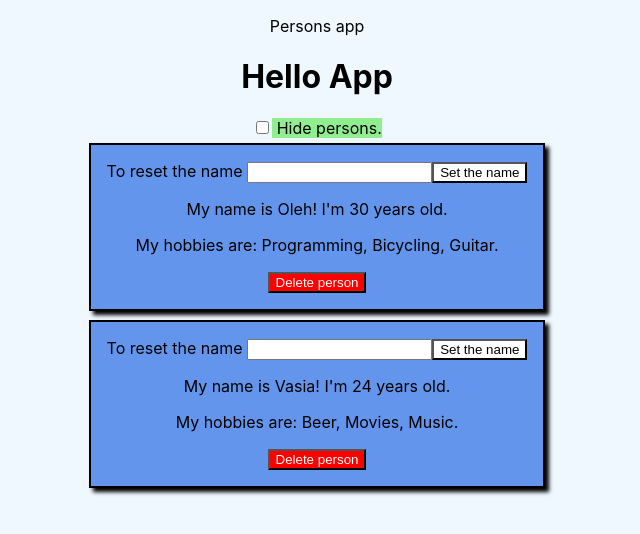
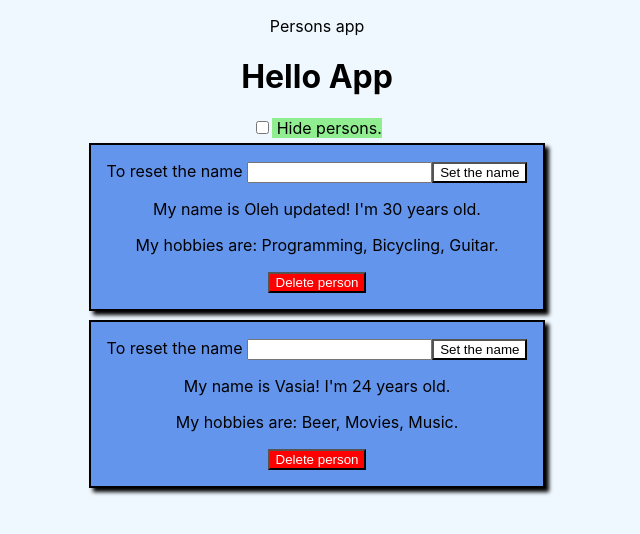
Before and after one commit to bondarukoleh/burgers_cafe_react_course, a React (Create React App) app: page / in a window 1280 px wide. Shown: the top 534 px of the page, without its empty margins (323-963 px from the left). Built offline with nearby package versions, Linux system fonts and the light colour scheme.

Commit message:
added lifecycle hooks

```diff
--- a/src/components/Persons/Person/Person.js
+++ b/src/components/Persons/Person/Person.js
@@ -1,4 +1,4 @@
-import React, {useState} from 'react';
+import React, {Component} from 'react';
 import personStyles from './Person.module.css';
 import buttonStyles from '../../../css/Button.module.css';
 
@@ -23,27 +23,40 @@ const Button = styled.button`
 `;
 */
 
-const Person = (props) => {
+class Person extends Component {
+  /* using hooks
   const [personState, setPersonState] = useState({name: props.name, age: props.age});
-  const [personHobbies] = useState(props.children);
+   const [personHobbies] = useState(props.children);
+  */
 
-  const handleSetName = (e) => {
-    const input = document.querySelector(`#set${personState.name}`);
-    if (!input.value) {
-      return;
-    }
-    setPersonState({name: input.value, age: props.age});
-    input.value = '';
-  };
+  shouldComponentUpdate(nextProps, nextState, nextContext) {
+    console.log('shouldComponentUpdate PERSON', this.props.name)
+    return nextProps.name !== this.props.name;
+  }
 
-  return <div className={personStyles.person}>
-    <label htmlFor={`set${personState.name}`}>To reset the name </label>
-    <input type="text" id={`set${personState.name}`}/>
-    <button key={1} className={buttonStyles.btn} onClick={handleSetName}>Set the name</button>
-    <p>My name is {personState.name}! I'm {personState.age} years old.</p>
-    <p>My hobbies are: {personHobbies.join(', ')}.</p>
-    <button className={`${buttonStyles.btn} ${buttonStyles.primary}`} key={2} onClick={props.deleteButtonHandler}>Delete person</button>
-  </div>;
-};
+  getSnapshotBeforeUpdate(prevProps, prevState) {
+    console.log('getSnapshotBeforeUpdate PERSON', this.props.name)
+    return {snapshot: 'returned from getSnapshotBeforeUpdate'};
+  }
+
+  componentDidUpdate(prevProps, prevState, snapshot) {
+    console.log('componentDidUpdate PERSON', this.props.name)
+    console.log(snapshot)
+  }
+
+  render() {
+    console.log('Render from PERSON', this.props.name)
+    return <div className={personStyles.person}>
+      <label htmlFor={`set_${this.props.id}`}>To reset the name </label>
+      <input type="text" id={`set_${this.props.id}`}/>
+      <button key={1} className={buttonStyles.btn} onClick={this.props.handleSetName}>Set the name</button>
+      <p>My name is {this.props.name}! I'm {this.props.age} years old.</p>
+      <p>My hobbies are: {this.props.children.join(', ')}.</p>
+      <button className={`${buttonStyles.btn} ${buttonStyles.primary}`} key={2}
+              onClick={this.props.deleteButtonHandler}>Delete person
+      </button>
+    </div>;
+  }
+}
 
 export default Person;
--- a/src/components/Persons/Persons.js
+++ b/src/components/Persons/Persons.js
@@ -2,16 +2,6 @@ import React from "react";
 import Person from "./Person/Person";
 
 const persons = (props) => {
-
-  const deletePerson = (personId) => {
-    const persons = [...props.persons];
-    const indexToDelete = persons.findIndex(({id}) => id === personId);
-    if (indexToDelete !== -1) {
-      persons.splice(indexToDelete, 1);
-      this.setState({persons});
-    }
-  };
-
   const renderPersons = () => {
     const {showPersons} = props;
     let persons = null;
@@ -19,18 +9,20 @@ const persons = (props) => {
       persons = <div className="person-wrap">
         {
           props.persons
-            .map(({name, age, hobbies, id}) =>
-              <Person
+            .map(({name, age, hobbies, id}) => {
+              return <Person
                 key={id}
                 name={name}
                 age={age}
-                deleteButtonHandler={() => deletePerson(id)}>{hobbies}</Person>)
+                id={id}
+                deleteButtonHandler={() => props.deletePerson(id)  } handleSetName={(e) => props.handleSetName(e, id)}>{hobbies}</Person>
+            })
         }
       </div>;
     }
     return persons;
   };
-
+  console.log('Persons render is called');
   return renderPersons();
 };
 
--- a/src/containers/App.js
+++ b/src/containers/App.js
@@ -4,11 +4,20 @@ import Persons from "../components/Persons/Persons";
 import Header from '../components/Header/Header';
 
 class App extends Component {
+  constructor(props) {
+    super(props);
+  }
+
+  // static getDerivedStateFromProps(props, state) {
+  //   console.log('getDerivedStateFromProps. state and props: ', state, props)
+  //   return state;
+  // }
+
   state = {
     showPersons: true,
     persons: [
-      {id: 'qwe', name: "Oleh", age: 30, hobbies: ['Programming', 'Bicycling', 'Guitar']},
-      {id: 'ert', name: "Vasia", age: 24, hobbies: ['Beer', 'Movies', 'Music']}
+      {id: 'oleh', name: "Oleh", age: 30, hobbies: ['Programming', 'Bicycling', 'Guitar']},
+      {id: 'vasia', name: "Vasia", age: 24, hobbies: ['Beer', 'Movies', 'Music']}
     ]
   };
 
@@ -16,14 +25,50 @@ class App extends Component {
     this.setState({showPersons: !e.target.checked});
   }.bind(this);
 
+  deletePerson = (personId) => {
+    const persons = [...this.state.persons];
+    const indexToDelete = persons.findIndex(({id}) => id === personId);
+    if (indexToDelete !== -1) {
+      persons.splice(indexToDelete, 1);
+      this.setState({persons});
+    }
+  };
+
+  handleSetName = (e, personId) => {
+    const input = document.querySelector(`#set_${personId}`);
+    console.log(input)
+    if (!input.value) {
+      return;
+    }
+    const persons = [...this.state.persons];
+    const personToChangeIndex = persons.findIndex(({id}) => id === personId);
+    persons[personToChangeIndex].name = input.value;
+    this.setState({persons});
+    input.value = '';
+  };
+
   render() {
+    console.log('App render is started');
     return <div className="App">
       <p>{this.props.title}</p>
       <Header hidePersonsHandler={this.toggleShowingPersons} showPersons={this.state.showPersons}/>
       <main>
-        <Persons persons={this.state.persons} showPersons={this.state.showPersons}/>
+        <Persons persons={this.state.persons} showPersons={this.state.showPersons} deletePerson={this.deletePerson} handleSetName={this.handleSetName}/>
       </main>
     </div>;
+  }
+
+  componentDidMount() {
+    console.log('componentDidMount');
+    setTimeout(_ => {
+      console.log('AAAAAAAAAAAAAAAAAAAAAAAAAAAAA')
+      console.log('AAAAAAAAAAAAAAAAAAAAAAAAAAAAA')
+      console.log('AAAAAAAAAAAAAAAAAAAAAAAAAAAAA')
+      console.log('AAAAAAAAAAAAAAAAAAAAAAAAAAAAA')
+      const persons = [...this.state.persons];
+      persons[0].name = 'Oleh updated'
+      this.setState({persons})
+    }, 2000)
   }
 }
 
```
Also changed, not shown: info/basics.md (+15 -1 lines).
